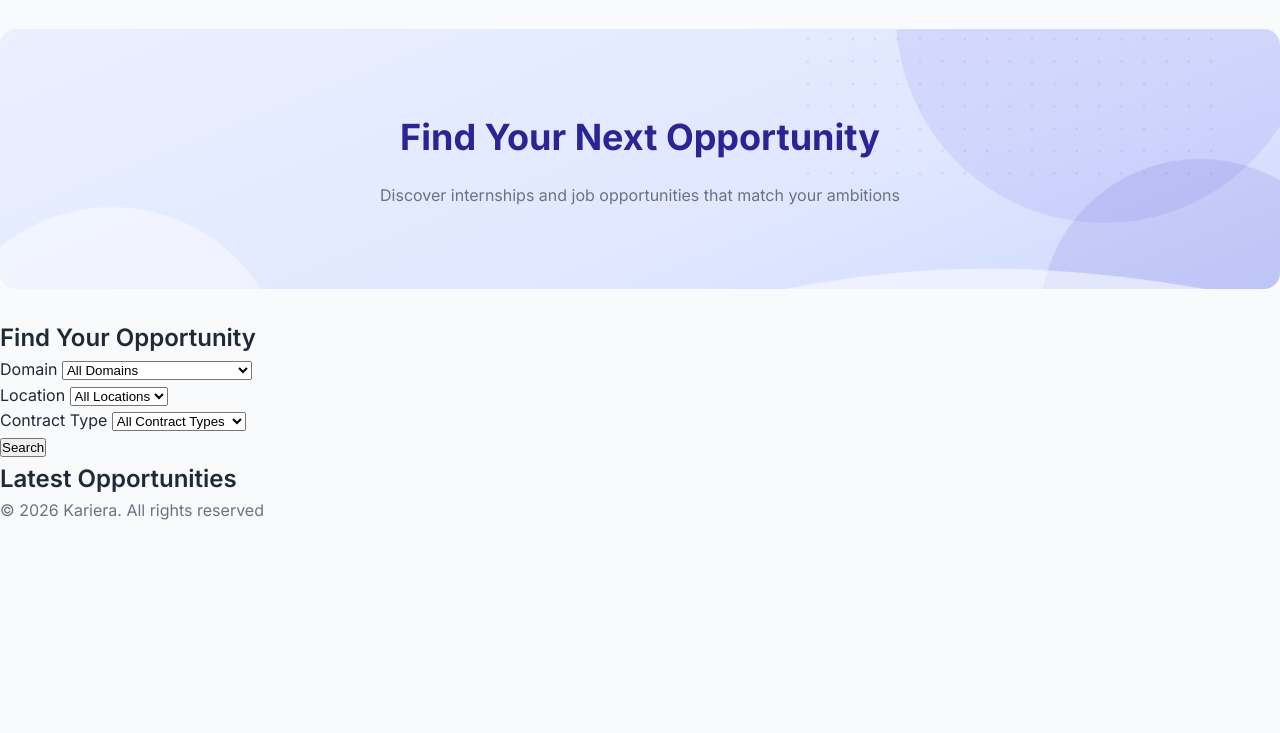
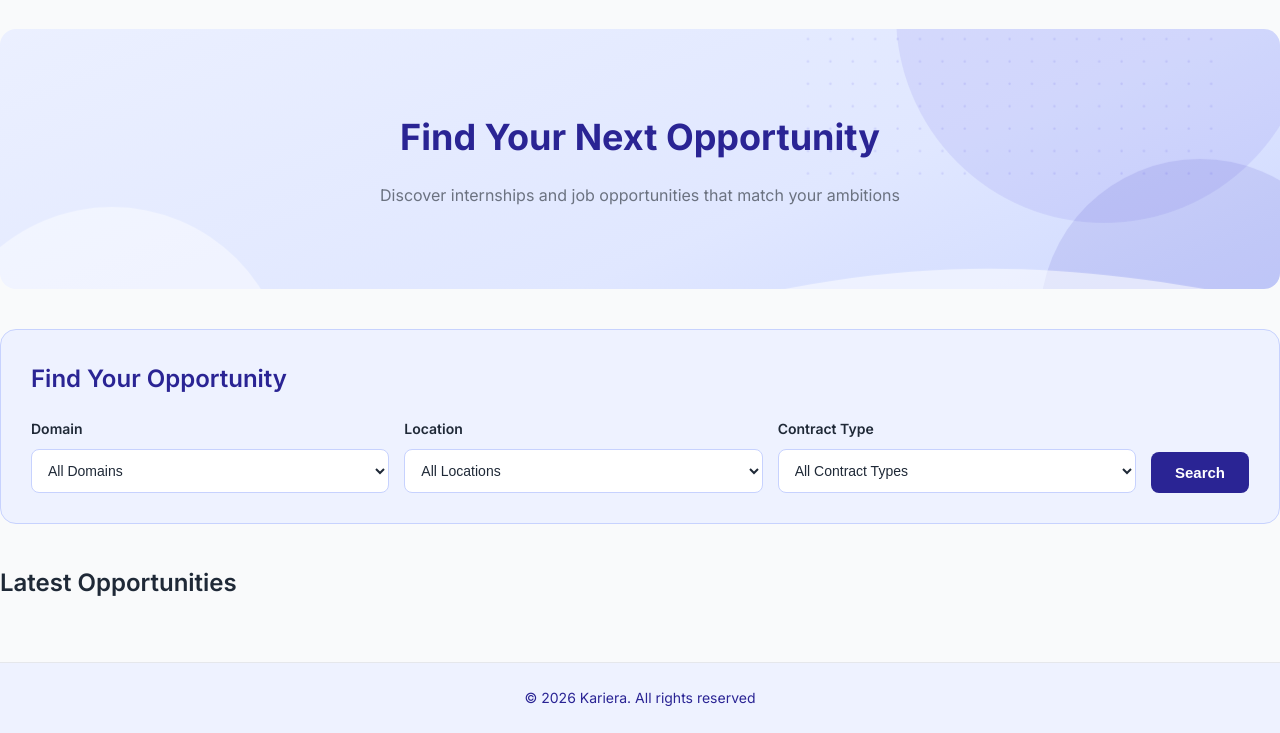
Before and after one commit to mtkh07/kariera, a plain HTML site: page index.html in a window 1280 px wide. Shown: the part 102-835 px from the top of the page. Before the commit the page ends 800 px from the top, so only its background shows below. Drawn offline with Linux system fonts and the light colour scheme.

Commit message:
search&filters section style

```diff
--- a/css/style.css
+++ b/css/style.css
@@ -104,4 +104,85 @@ p {
   line-height: 1.7;
 }
 
+.footer {
+  margin-top: 60px;
+  padding: 24px 20px;
+  background-color: #eef2ff;
+  border-top: 1px solid #e5e7eb;
+  text-align: center;
+}
+
+.footer p {
+  font-size: 14px;
+  color: #2a2494;
+}
+
+/* ===== Search & Filters ===== */
+
+.search-section {
+  margin: 40px 0;
+  padding: 30px;
+  background-color: #eef2ff;
+  border: 1px solid #c7d2fe;
+  border-radius: 16px;
+}
+
+.search-section h2 {
+  margin-bottom: 20px;
+  color: #2a2494;
+  font-size: 24px;
+}
+
+/* Aligns the 3 filter inputs in equal columns with the search button sized to its content, pinned to the bottom edge */
+.search-filters {
+  display: grid;
+  grid-template-columns: repeat(3, 1fr) auto;
+  gap: 15px;
+  align-items: end;
+}
+
+.filter-group {
+  display: flex;
+  flex-direction: column;
+  gap: 8px;
+}
+
+.filter-group label {
+  font-size: 14px;
+  font-weight: 600;
+  color: #1f2937;
+}
+
+.filter-group select {
+  width: 100%;
+  padding: 12px;
+  border: 1px solid #c7d2fe;
+  border-radius: 8px;
+  background-color: #ffffff;
+  color: #1f2937;
+  font-size: 14px;
+  cursor: pointer;
+}
+
+.filter-group select:focus {
+  border-color: #2a2494;
+  outline: none;
+  box-shadow: 0 0 0 3px rgba(42, 36, 148, 0.12);
+}
+
+#search-button {
+  padding: 12px 24px;
+  border: none;
+  border-radius: 8px;
+  background-color: #2a2494;
+  color: #ffffff;
+  font-size: 15px;
+  font-weight: 600;
+  cursor: pointer;
+  transition: background-color 0.2s ease;
+}
+
+#search-button:hover {
+  background-color: #40378f;
+}
 /* -----------------------------This is where yahia should add his CSS -----------------------------------------------*/
```
